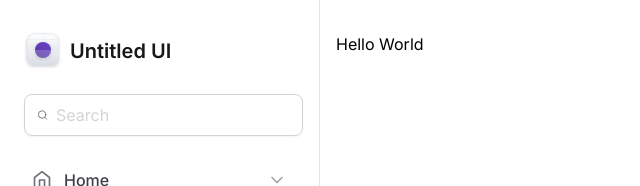
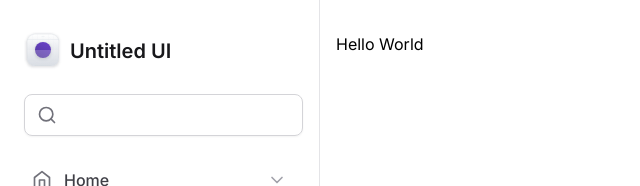
Before and after one commit to luanrem/tailwind-next, a Next.js app: page / in a window 1280 px wide. Shown: the top 186 px of the page, without its empty margins (0-640 px from the left). Built offline with nearby package versions, Linux system fonts and the light colour scheme.

Commit message:
C02 - Pattern de Composição

```diff
--- /dev/null
+++ b/src/app/components/Input.tsx
@@ -0,0 +1,34 @@
+import { ComponentProps } from "react";
+
+
+type InputPrefixProps = ComponentProps<'div'>
+
+function InputPrefix(props: InputPrefixProps) {
+  return <div {...props} />
+}
+
+type InputControlProps = ComponentProps<'input'>
+
+function InputControl(props: InputControlProps) {
+  return <input
+    className='flex-1 border-0 outline-none bg-transparent p-0 text-zinc-900 placeholder-zinc-300'
+    {...props}
+  />
+}
+
+type InputRootProps = ComponentProps<'div'>
+
+function InputRoot(props: InputRootProps) {
+  return (
+    <div
+      className="flex mx-1 w-full items-center gap-2 rounded-lg border border-zinc-300 px-3 py-2 shadow-sm"
+      {...props}
+    />
+  )
+}
+
+export const Input = {
+  Prefix: InputPrefix,
+  Control: InputControl,
+  Root: InputRoot
+}
--- a/src/app/components/Sidebar/index.tsx
+++ b/src/app/components/Sidebar/index.tsx
@@ -3,16 +3,19 @@
 import { NavItem } from './NavItem';
 import { UsedSpaceWidget } from './UsedSpaceWidget';
 import { Profile } from './Profile';
+import { Input } from '../Input';
 
 
 export function Sidebar() {
   return <aside className='flex flex-col gap-6 border-r border-zinc-200 px-5 py-8'>
     <Logo />
 
-    <div className="flex mx-1 w-full items-center gap-2 rounded-lg border border-zinc-300 px-3 py-2 shadow-sm">
-      <Search className='h-5 w-5 text-zinc-500' />
-      <input className='flex-1 border-0 outline-none bg-transparent p-0 text-zinc-900 placeholder-zinc-300' placeholder='Search' />
-    </div>
+    <Input.Root>
+      <Input.Prefix>
+        <Search className='h-5 w-5 text-zinc-500' />
+      </Input.Prefix>
+      <Input.Control />
+    </Input.Root>
 
     <nav className="space-y-0.5">
       <NavItem title='Home' icon={HomeIcon} />
```
